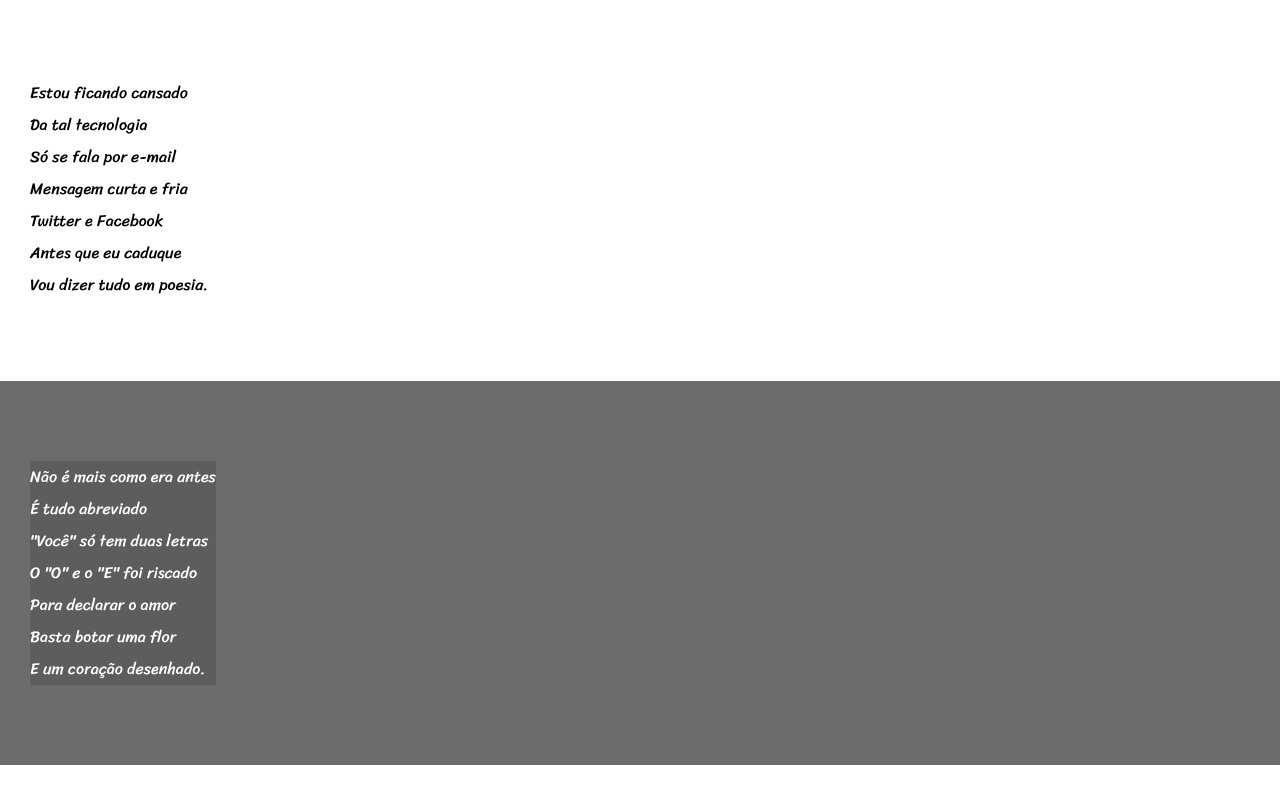
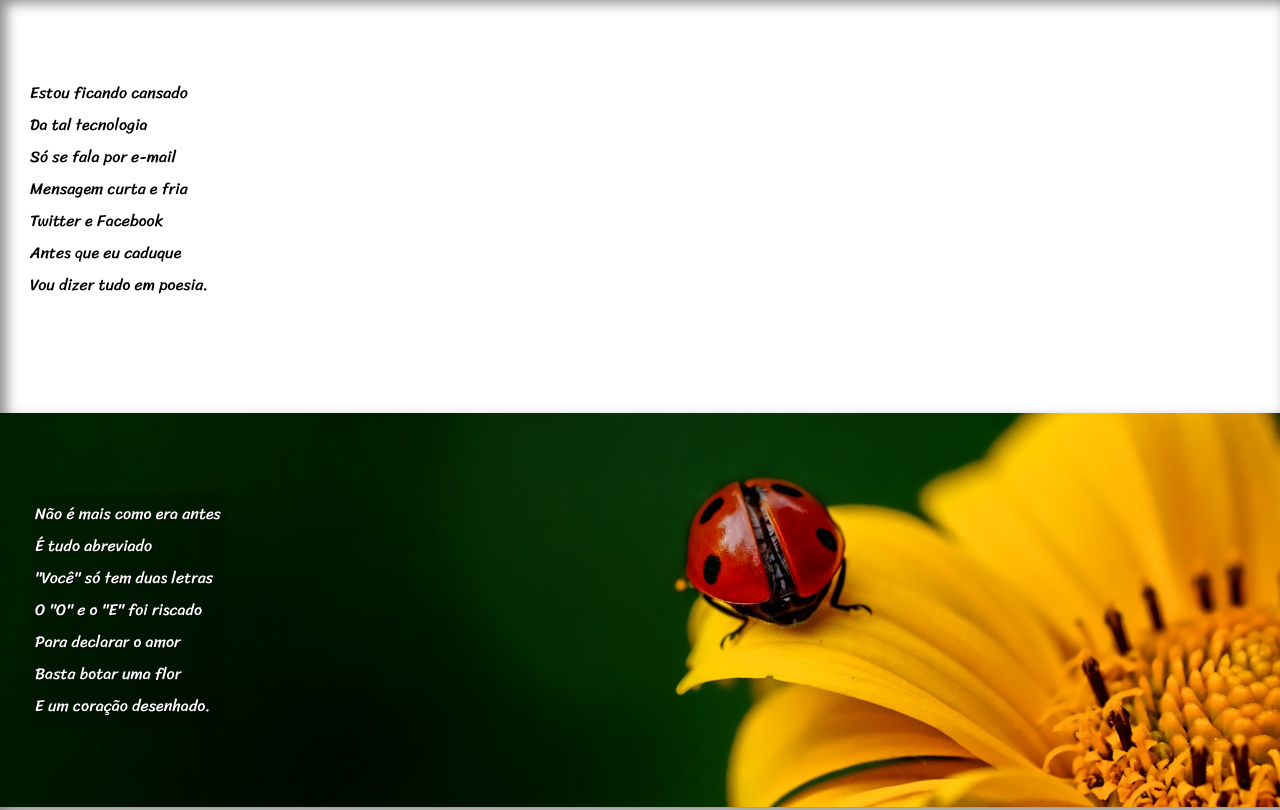
Before and after one commit to JosianeKMagrini/HTML-CSS, a plain HTML site: page desafios/desafio12/index.html in a window 1280 px wide. Shown: the part 210-1020 px from the top of the page. Drawn offline with Linux system fonts and the light colour scheme.

Commit message:
Update CSS

```diff
--- a/desafios/desafio12/estilo/style.css
+++ b/desafios/desafio12/estilo/style.css
@@ -51,17 +51,36 @@ section{
     font-family: var(--fonte3);
     font-size: 2,5vh;
 }
+section > p{
+    padding-bottom: 2em;
+}
 section.normal{
     background-color: white;
     color: black;
+    box-shadow: inset 6px 6px 13px 0px rgba(0, 0, 0, 0.466);
 }
 section.imagem{
     background-color: rgba(51, 51, 51, 0.514);
     color: white;
+    background-size: cover;
+    background-attachment: fixed;
 }
 section.imagem > p{
     display: inline-block;
+    padding: 5px;
     background-color: rgba(0, 0, 0, 0.137);
+    text-shadow: 1px 1px 0px black;
+
+
+}
+section#img01 {
+    background-image: url(../pacote-d012/imagens/background001.jpg);
+    background-position: right center;
+    background-size: cover;
+}
+section#img02{
+    background-image: url(../pacote-d012/imagens/background002.jpg);
+    background-size: cover;
 }
 footer{
     background-color: black;
```
